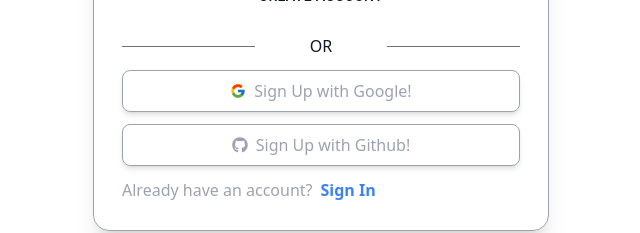
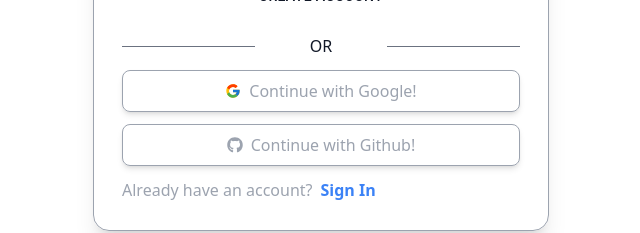
Before and after one commit to MuhammadBilal0111/BaliResumate, a React (Vite) app in the folder Client/: page /sign-up in a window 1280 px wide. Shown: the part 480-713 px from the top of the page, without its empty margins (319-959 px from the left). Built offline with nearby package versions, Linux system fonts and the light colour scheme; no server answers.

Commit message:
integrating github authentication

```diff
--- a/Client/services/GlobalApi.js
+++ b/Client/services/GlobalApi.js
@@ -9,8 +9,12 @@ export const signUp = (data) => {
 export const signIn = (data) => {
   return api.post("/auth/signIn", data);
 };
+// open authentication
 export const openAuthWithGoogle = (data) => {
   return api.post("/auth/google", data);
+};
+export const openAuthWithGithub = (data) => {
+  return api.post("/auth/github", data);
 };
 export const createNewResume = (data) => {
   return api.post("/user-resume/create-resume", data);
--- a/Client/src/pages/register/SignIn.jsx
+++ b/Client/src/pages/register/SignIn.jsx
@@ -2,18 +2,18 @@ import React, { useRef, useState } from "react";
 import { Alert, TextField, Button, CircularProgress } from "@mui/material";
 import { MdEmail } from "react-icons/md";
 import { GoEyeClosed, GoEye } from "react-icons/go";
-import { FaGithub } from "react-icons/fa";
 import { Link } from "react-router-dom";
 import { useDispatch, useSelector } from "react-redux";
 import { signIn } from "../../../services/GlobalApi";
-import OAuth from "./components/OAuthWithGoogle";
+import OAuthWithGoogle from "./components/OAuthWithGoogle";
 import {
   signInStart,
   signInSuccess,
   signInFailure,
 } from "../../store/userSlice";
 import { useNavigate } from "react-router-dom";
-import { toast, Bounce } from "react-toastify";
+import OAuthWithGithub from "./components/OAuthWithGithub";
+import Toastify from "./components/Toastify";
 
 function SignIn() {
   const { loading, error } = useSelector((state) => state.user);
@@ -31,17 +31,7 @@ function SignIn() {
       console.log(user.data);
       dispatch(signInSuccess(user.data));
       navigate("/");
-      toast.success("Login Successfully!", {
-        position: "top-right",
-        autoClose: 3000,
-        hideProgressBar: false,
-        closeOnClick: true,
-        pauseOnHover: true,
-        draggable: true,
-        progress: undefined,
-        theme: "dark",
-        transition: Bounce,
-      });
+      Toastify("Sign in successful!"); // use to generate a toastify when sign in
     } catch (err) {
       const errorMessage =
         err.response?.data?.message || "An unexpected error occurred.";
@@ -111,13 +101,8 @@ function SignIn() {
           <p className="text-center dark:text-gray-500">OR</p>
           <hr className="border-gray-500" />
         </div>
-        <OAuth />
-        <div className="flex items-center justify-center border gap-3 border-gray-400 p-2 rounded-lg transition-all delay-75 cursor-pointer shadow-md hover:bg-gray-300 hover:text-gray-800 text-gray-400">
-          <button className="flex items-center gap-2">
-            <FaGithub />
-            <span>Login with Github!</span>
-          </button>
-        </div>
+        <OAuthWithGoogle />
+        <OAuthWithGithub />
         <div>
           <span className="text-gray-400">Don't have an account?</span>
           <Link to={"/sign-up"}>
--- a/Client/src/pages/register/SignUp.jsx
+++ b/Client/src/pages/register/SignUp.jsx
@@ -2,11 +2,12 @@ import React, { useRef, useState } from "react";
 import { Alert, TextField, Button, CircularProgress } from "@mui/material";
 import { MdEmail } from "react-icons/md";
 import { GoEyeClosed, GoEye } from "react-icons/go";
-import { FaGithub, FaUser } from "react-icons/fa";
-import { FcGoogle } from "react-icons/fc";
+import { FaUser } from "react-icons/fa";
 import { Link, useNavigate } from "react-router-dom";
 import { signUp } from "../../../services/GlobalApi";
-import { toast } from "react-toastify";
+import Toastify from "./components/Toastify";
+import OAuthWithGoogle from "./components/OAuthWithGoogle";
+import OAuthWithGithub from "./components/OAuthWithGithub";
 
 function SignUp() {
   const [showPassword, setShowPassword] = useState(false);
@@ -25,16 +26,7 @@ function SignUp() {
       const res = await signUp(inputData);
       setLoading(false);
       navigate("/sign-in");
-      toast.success("Sign Up Successfully!", {
-        position: "top-right",
-        autoClose: 3000,
-        hideProgressBar: false,
-        closeOnClick: true,
-        pauseOnHover: true,
-        draggable: true,
-        progress: undefined,
-        theme: "dark",
-      });
+      Toastify("Sign up completed successfully!");
     } catch (err) {
       setLoading(false);
       setErrorMessage(err.response.data.message);
@@ -131,7 +123,6 @@ function SignUp() {
               />
             )}
           </div>
-
           <Button type="submit" color="blue" className="w-full">
             {loading ? <CircularProgress size={"30px"} /> : "Create Account"}
           </Button>
@@ -146,18 +137,8 @@ function SignUp() {
           <p className="text-center dark:text-gray-500">OR</p>
           <hr className="border-gray-500" />
         </div>
-        <div className="flex items-center justify-center border gap-3 border-gray-400 p-2 rounded-lg hover:bg-gray-300 hover:text-gray-800 transition-all delay-75 cursor-pointer shadow-md text-gray-400">
-          <button className="flex items-center gap-2 ">
-            <FcGoogle />
-            <span>Sign Up with Google!</span>
-          </button>
-        </div>
-        <div className="flex items-center justify-center border gap-3 border-gray-400 p-2 rounded-lg transition-all delay-75 cursor-pointer shadow-md hover:bg-gray-300 hover:text-gray-800 text-gray-400">
-          <button className="flex items-center gap-2">
-            <FaGithub />
-            <span>Sign Up with Github!</span>
-          </button>
-        </div>
+        <OAuthWithGoogle />
+        <OAuthWithGithub />
         <div>
           <span className="text-gray-400">Already have an account?</span>
           <Link to={"/sign-in"}>
--- /dev/null
+++ b/Client/src/pages/register/components/OAuthWithGithub.jsx
@@ -0,0 +1,39 @@
+import React from "react";
+import { FaGithub } from "react-icons/fa";
+import { openAuthWithGithub } from "../../../../services/GlobalApi";
+import { githubAuth } from "../../../firebase/authServices";
+import Toastify from "./Toastify";
+import { useNavigate } from "react-router-dom";
+
+function OAuthWithGithub() {
+  const navigate = useNavigate();
+  const handleGithubClick = async () => {
+    try {
+      const resultFromGithub = await githubAuth(); // reponse from github
+      console.log(resultFromGithub);
+      const user = await openAuthWithGithub({
+        // post request to mongo db
+        username: resultFromGithub?.displayName,
+        email: resultFromGithub?.email,
+        githubPhotoURL: resultFromGithub?.photoURL,
+      }); // custom method
+      navigate("/");
+      Toastify("Logged in with Github successfully!");
+    } catch (error) {
+      console.log(error);
+    }
+  };
+  return (
+    <div
+      className="flex items-center justify-center border gap-3 border-gray-400 p-2 rounded-lg transition-all delay-75 cursor-pointer shadow-md hover:bg-gray-300 hover:text-gray-800 text-gray-400"
+      onClick={handleGithubClick}
+    >
+      <button className="flex items-center gap-2">
+        <FaGithub />
+        <span>Continue with Github!</span>
+      </button>
+    </div>
+  );
+}
+
+export default OAuthWithGithub;
--- a/Client/src/pages/register/components/OAuthWithGoogle.jsx
+++ b/Client/src/pages/register/components/OAuthWithGoogle.jsx
@@ -2,23 +2,28 @@ import React, { useState } from "react";
 import { googleAuth } from "../../../firebase/authServices";
 import { openAuthWithGoogle } from "../../../../services/GlobalApi";
 import { FcGoogle } from "react-icons/fc";
+import Toastify from "./Toastify";
+import { useNavigate } from "react-router-dom";
 
-function OAuth() {
-  // google event handler
+function OAuthWithGoogle() {
+  const navigate = useNavigate();
   const handleGoogleClick = async () => {
     try {
-      const resultFromGoogle = await googleAuth(); // reponse from google
+      const resultFromGoogle = await googleAuth(); // response from Google
       const user = await openAuthWithGoogle({
-        // post request to mongo db
         username: resultFromGoogle?.displayName,
         email: resultFromGoogle?.email,
         googlePhotoURL: resultFromGoogle?.photoURL,
-      }); // custom method
-      console.log(user);
+      });
+      console.log(resultFromGoogle);
+      Toastify("Logged in with Google successfully!");
+      navigate("/");
     } catch (error) {
-      console.log(error);
+      console.error("Error during Google authentication:", error);
+      Toastify("An error occurred during login.");
     }
   };
+
   return (
     <div
       className="flex items-center justify-center border gap-3 border-gray-400 p-2 rounded-lg hover:bg-gray-300 hover:text-gray-800 transition-all delay-75 cursor-pointer shadow-md text-gray-400"
@@ -32,4 +37,4 @@ function OAuth() {
   );
 }
 
-export default OAuth;
+export default OAuthWithGoogle;
--- /dev/null
+++ b/Client/src/pages/register/components/Toastify.js
@@ -0,0 +1,17 @@
+import { toast, Bounce } from "react-toastify";
+
+function Toastify(message) {
+  return toast.success(message, {
+    position: "top-right",
+    autoClose: 3000,
+    hideProgressBar: false,
+    closeOnClick: true,
+    pauseOnHover: true,
+    draggable: true,
+    progress: undefined,
+    theme: "dark",
+    transition: Bounce,
+  });
+}
+
+export default Toastify;
```
Also changed, not shown: 2 other files (tests, documents, lock files or other folders).
